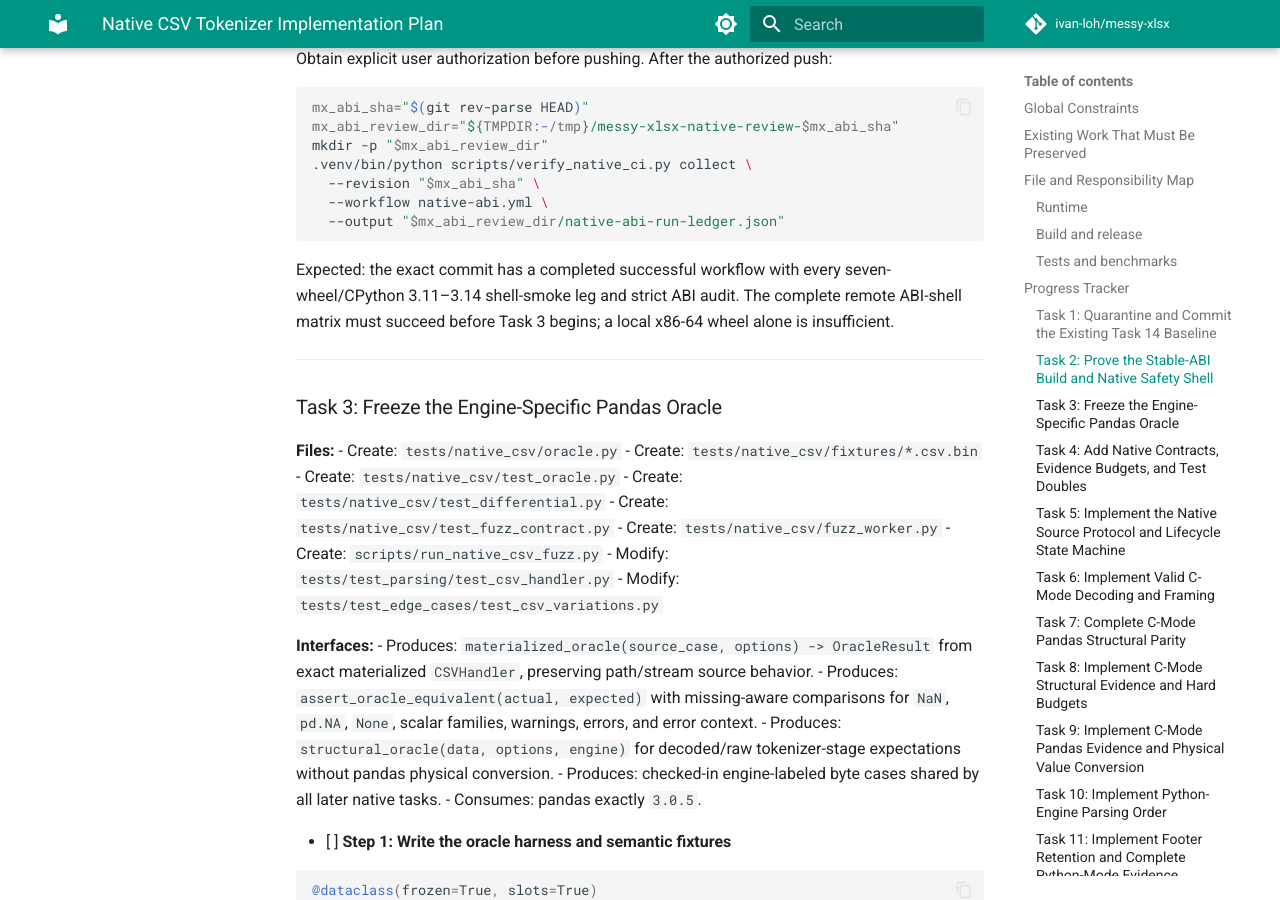
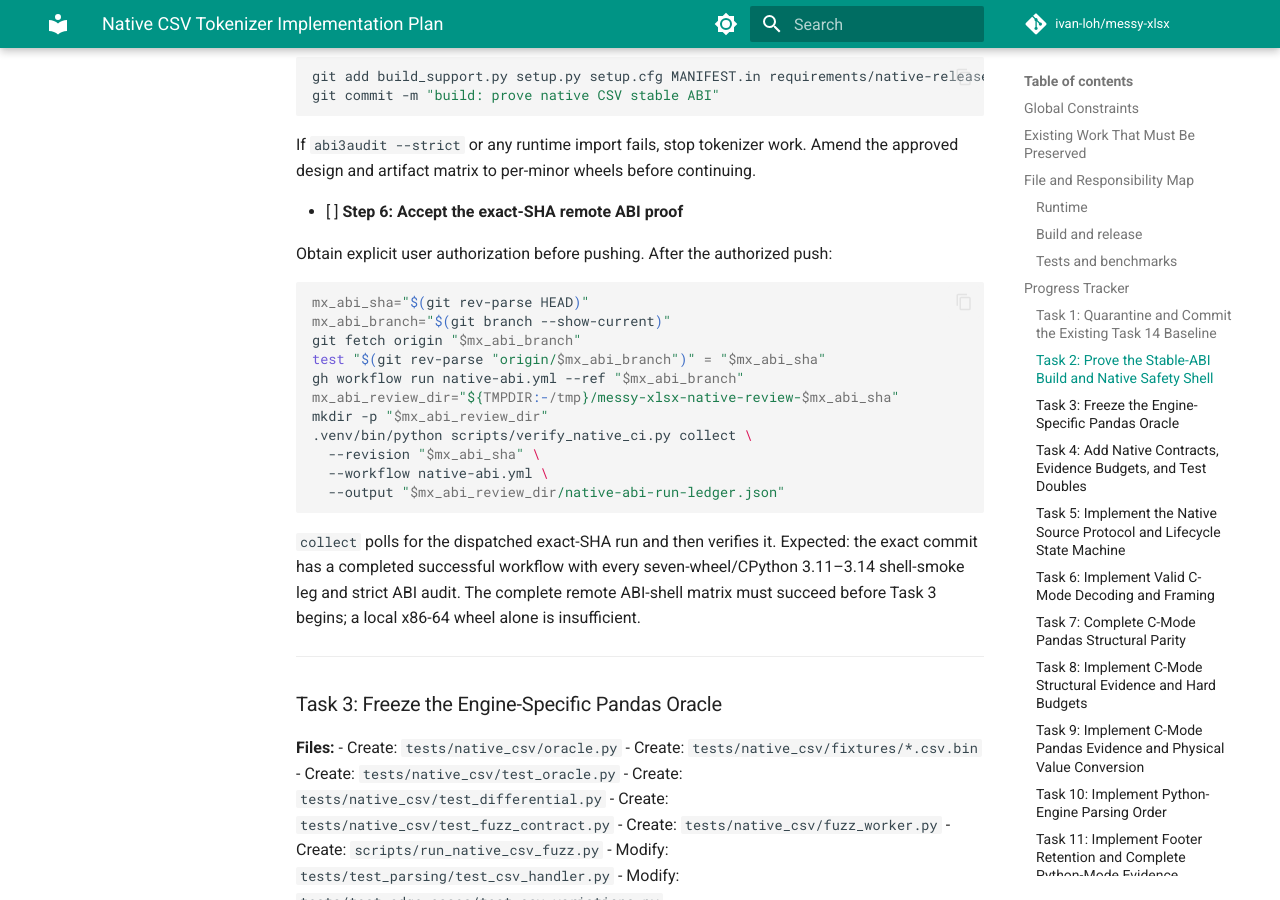
Before and after one commit to ivan-loh/messy-xlsx, an MkDocs documentation site: the page built from docs/superpowers/plans/2026-07-28-native-csv-tokenizer.md, in a window 1280 px wide and 900 px high, scrolled down 11122 px. Built offline with MkDocs 1.6.1 and Material for MkDocs 9.7.7, drawn with Linux system fonts in a browser that asks for light colours; comment, search, counter and statistics services are not loaded; some of the changed text lies outside the part shown.

Commit message:
docs: make ABI dispatch acceptance executable

````diff
--- a/docs/superpowers/plans/2026-07-28-native-csv-tokenizer.md
+++ b/docs/superpowers/plans/2026-07-28-native-csv-tokenizer.md
@@ -334,6 +334,8 @@ Add recorded-run tests for
 `verify_native_ci.py collect --revision --workflow --output` and
 `print-run-id`; wrong SHA, nonterminal/nonsuccess conclusions, and missing
 required matrix jobs must fail.
+Add `test_native_abi_workflow_is_dispatchable_and_reusable`, which parses
+`native-abi.yml` and requires both `workflow_dispatch` and `workflow_call`.
 
 - [ ] **Step 2: Run the red build tests**
 
@@ -407,6 +409,13 @@ the ABI shell in a fresh extraction with ASan/UBSan and runs only
 `test_abi_shell.py`, lifecycle construction/close loops, and the one initial
 allocation/reallocation fault path. Task 15 expands the same script to the full
 semantic suite and test-owned allocation manifest.
+
+Implement `verify_native_ci.py collect` with a two-hour deadline and a
+30-second poll interval. It waits for the requested exact-SHA dispatch to
+appear and reach a terminal state, then accepts only `success` with the full
+test-owned ABI job matrix. Recorded-fixture tests inject the clock and `gh`
+responses, so they cover not-yet-visible, queued, success, terminal failure,
+timeout, wrong-SHA, and incomplete-matrix states without sleeping.
 
 - [ ] **Step 4: Build, audit, and test both modes locally**
 
@@ -468,6 +477,10 @@ Obtain explicit user authorization before pushing. After the authorized push:
 
 ```bash
 mx_abi_sha="$(git rev-parse HEAD)"
+mx_abi_branch="$(git branch --show-current)"
+git fetch origin "$mx_abi_branch"
+test "$(git rev-parse "origin/$mx_abi_branch")" = "$mx_abi_sha"
+gh workflow run native-abi.yml --ref "$mx_abi_branch"
 mx_abi_review_dir="${TMPDIR:-/tmp}/messy-xlsx-native-review-$mx_abi_sha"
 mkdir -p "$mx_abi_review_dir"
 .venv/bin/python scripts/verify_native_ci.py collect \
@@ -476,6 +489,7 @@ mkdir -p "$mx_abi_review_dir"
   --output "$mx_abi_review_dir/native-abi-run-ledger.json"
 ```
 
+`collect` polls for the dispatched exact-SHA run and then verifies it.
 Expected: the exact commit has a completed successful workflow with every
 seven-wheel/CPython 3.11–3.14 shell-smoke leg and strict ABI audit. The
 complete remote ABI-shell matrix must succeed before Task 3 begins; a local
````
